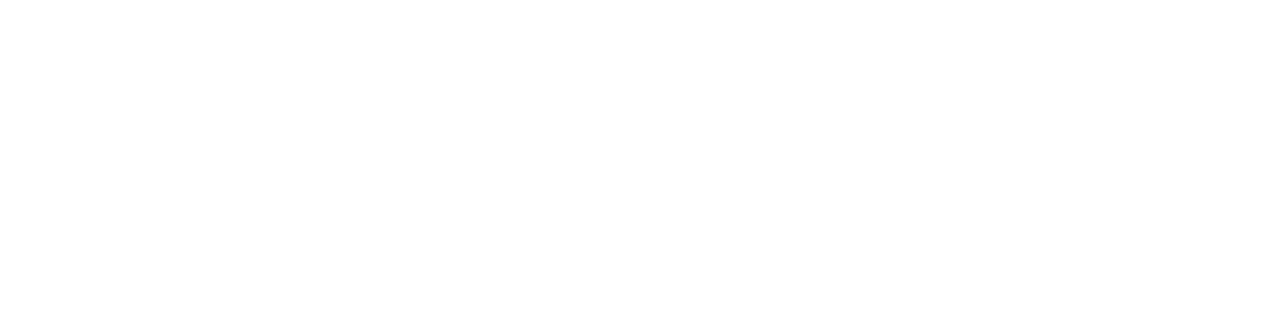
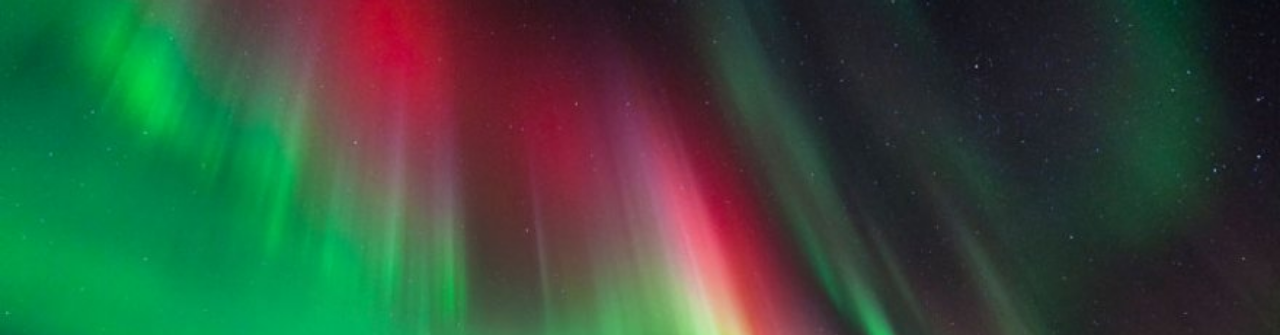
Before and after one commit to kwavee/kwavee, a plain HTML site: page index.html in a window 1280 px wide. Shown: the top 335 px of the page. Drawn offline with Linux system fonts and the light colour scheme; the site is published under a folder, as on GitHub Pages, so addresses that start at the root find nothing.

Commit message:
Update style.css

```diff
--- a/style.css
+++ b/style.css
@@ -5,7 +5,7 @@
 
 .cbzq {
     align-items: center;
-    background-image: url("/cbzq1.jpg");
+    background-image: url("./cbzq1.jpg");
     background-position: center center;
     background-repeat: no-repeat;
     background-size: cover;
```
